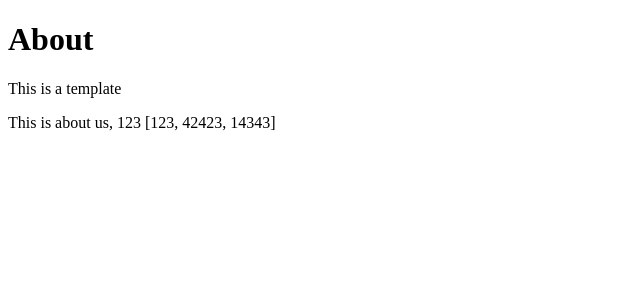
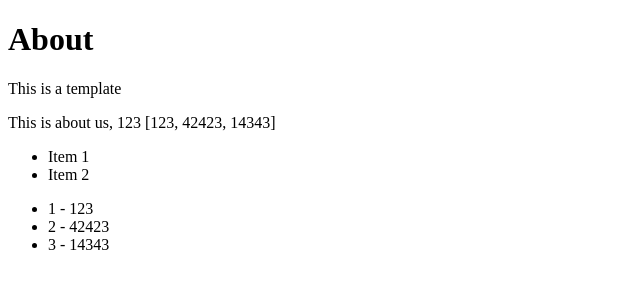
Before and after one commit to abuzarrizvi/my_trydjango, a Django app: page /about/ in a window 1280 px wide. Shown: the part 70-370 px from the top of the page, without its empty margins (0-640 px from the left). Run offline with Django 3.2, Linux system fonts and the light colour scheme.

Commit message:
For Loop in a Template
For Loop in a Template, for loop used in about html page to iterate over context object and render it on html page when requested.

```diff
--- a/pages/views.py
+++ b/pages/views.py
@@ -17,8 +17,8 @@ def about_view(request, *args, **kwargs):
 		"my_text": "This is about us",
 		"my_number":123,
 		"my_list": [123,42423,14343]
+	}
 
-	}
 	return render(request,"about.html", my_context)
 
 def social_view(request, *args, **kwargs):
--- a/templates/about.html
+++ b/templates/about.html
@@ -12,4 +12,15 @@
 {{my_list}}
 </p>
 
+<ul>
+	<li>Item 1</li>
+	<li>Item 2</li>
+</ul>
+
+<ul>
+{% for my_subitem in my_list %}
+ <li>{{forloop.counter}} - {{my_subitem}}</li>
+{% endfor %}
+</ul>
+
 {% endblock %}
```
